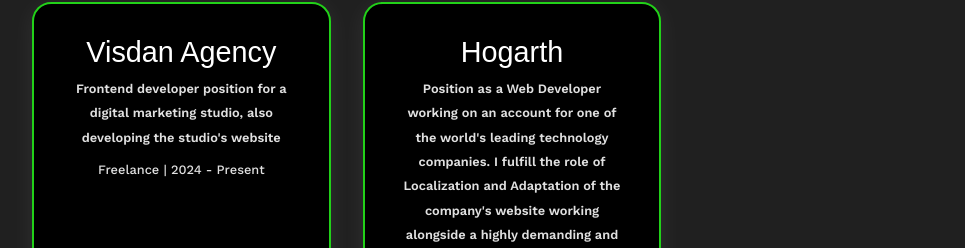
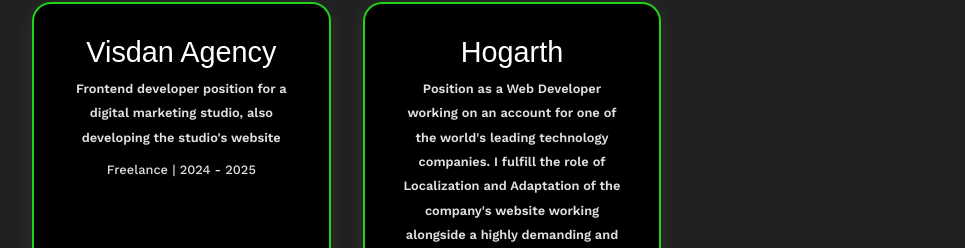
Before and after one commit to errecart/portfolio, a Next.js app: page / in a window 1280 px wide. Shown: the part 1699-1947 px from the top of the page, without its empty margins (128-1093 px from the left). Built offline with nearby package versions, Linux system fonts and the light colour scheme; a web font is replaced by a local one.

Commit message:
Update experience date from '2024 - Present' to '2024 - 2025'

```diff
--- a/src/pages/Experience/Experience.jsx
+++ b/src/pages/Experience/Experience.jsx
@@ -135,7 +135,7 @@
         },
       ],
       link: "https://www.visdan.agency",
-      date: "2024 - Present",
+      date: "2024 - 2025",
       mode: "Freelance",
     },
     {
```
